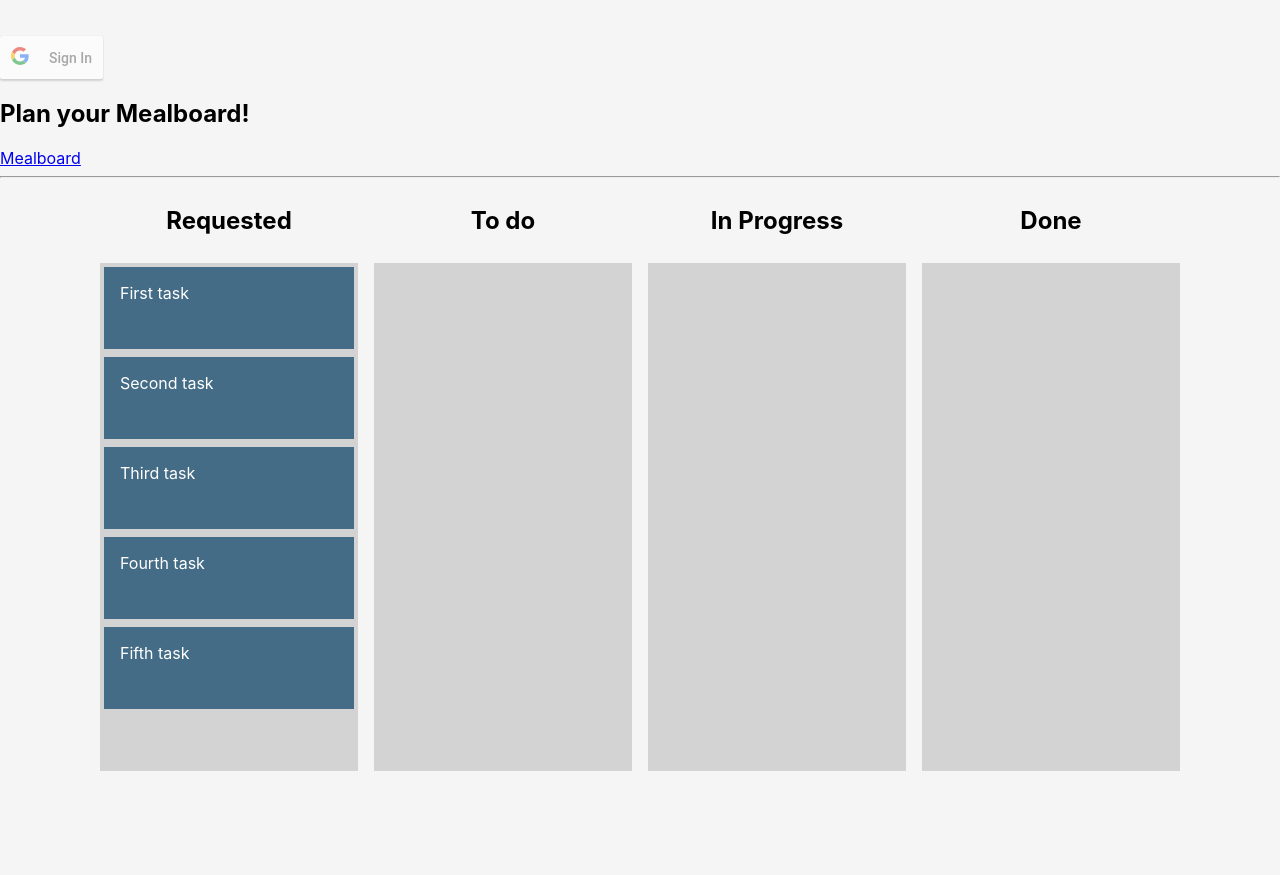
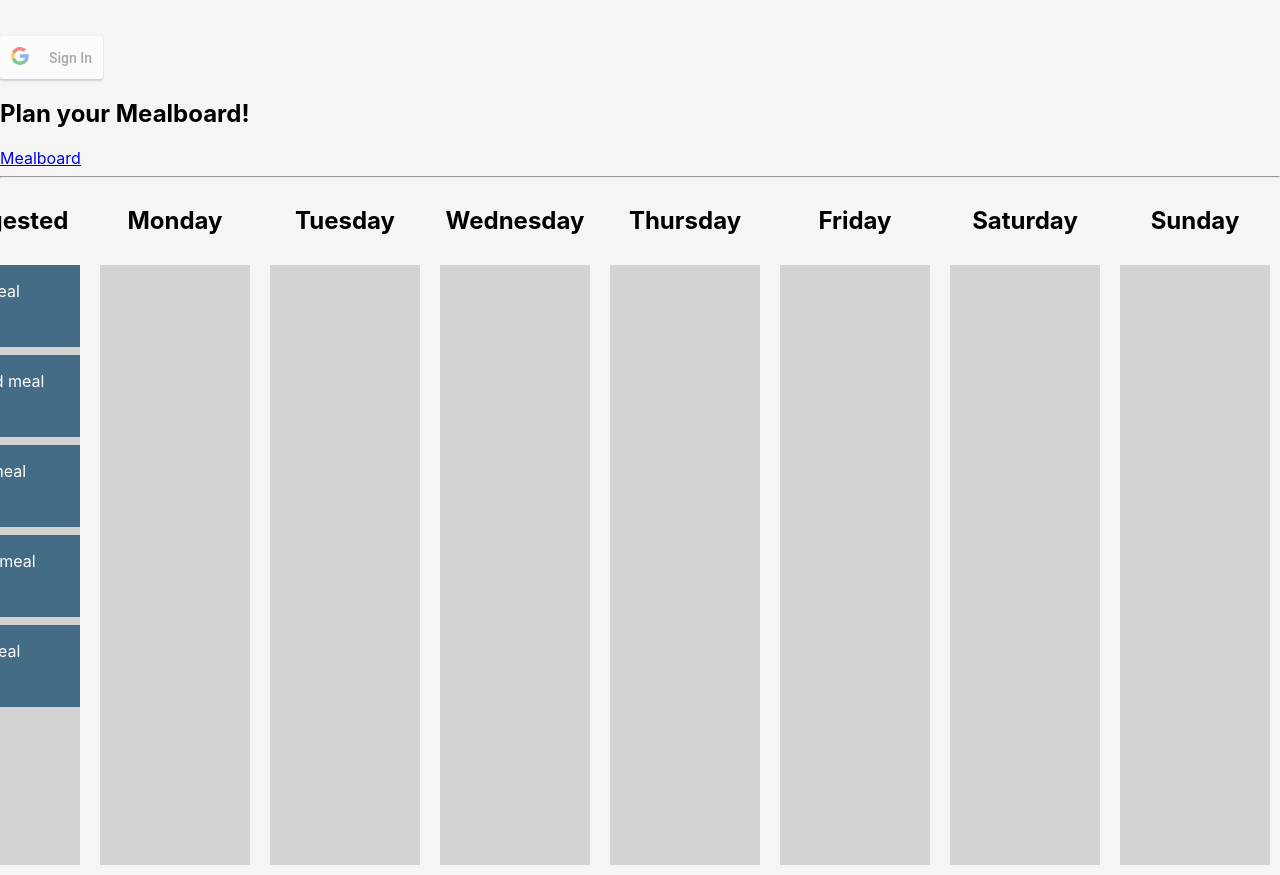
Before and after one commit to rpowers621/meal_app, a React (Create React App) app: page /mealboard in a window 1280 px wide. Before the commit the page ends 800 px from the top, so only its background shows below. Built offline with nearby package versions, Linux system fonts and the light colour scheme.

Commit message:
shifted the meal board to the right

```diff
--- a/src/Mealboard.js
+++ b/src/Mealboard.js
@@ -3,28 +3,44 @@ import { DragDropContext, Draggable, Droppable } from "react-beautiful-dnd";
 import { v4 as uuid } from 'uuid';
 
 const itemsFromBackend = [
-  { id: uuid(), content: "First task" },
-  { id: uuid(), content: "Second task" },
-  { id: uuid(), content: "Third task" },
-  { id: uuid(), content: "Fourth task" },
-  { id: uuid(), content: "Fifth task" }
+  { id: uuid(), content: "First meal" },
+  { id: uuid(), content: "Second meal" },
+  { id: uuid(), content: "Third meal" },
+  { id: uuid(), content: "Fourth meal" },
+  { id: uuid(), content: "Fifth meal" }
 ];
 
 const columnsFromBackend = {
   [uuid()]: {
-    name: "Requested",
+    name: "Suggested",
     items: itemsFromBackend
   },
   [uuid()]: {
-    name: "To do",
+    name: "Monday",
     items: []
   },
   [uuid()]: {
-    name: "In Progress",
+    name: "Tuesday",
     items: []
   },
   [uuid()]: {
-    name: "Done",
+    name: "Wednesday",
+    items: []
+  },
+  [uuid()]: {
+    name: "Thursday",
+    items: []
+  },
+  [uuid()]: {
+    name: "Friday",
+    items: []
+  },
+  [uuid()]: {
+    name: "Saturday",
+    items: []
+  },
+  [uuid()]: {
+    name: "Sunday",
     items: []
   }
 };
@@ -66,10 +82,10 @@ const onDragEnd = (result, columns, setColumns) => {
   }
 };
 
-function App() {
+function Mealboard() {
   const [columns, setColumns] = useState(columnsFromBackend);
   return (
-    <div style={{ display: "flex", justifyContent: "center", height: "100%" }}>
+    <div style={{ display: "flex", justifyContent: "right", height: "100%" }}>
       <DragDropContext
         onDragEnd={result => onDragEnd(result, columns, setColumns)}
       >
@@ -84,7 +100,7 @@ function App() {
               key={columnId}
             >
               <h2>{column.name}</h2>
-              <div style={{ margin: 8 }}>
+              <div style={{ margin: 10 }}>
                 <Droppable droppableId={columnId} key={columnId}>
                   {(provided, snapshot) => {
                     return (
@@ -95,9 +111,9 @@ function App() {
                           background: snapshot.isDraggingOver
                             ? "lightblue"
                             : "lightgrey",
-                          padding: 4,
-                          width: 250,
-                          minHeight: 500
+                          padding: 0,
+                          width: 150,
+                          minHeight: 600
                         }}
                       >
                         {column.items.map((item, index) => {
@@ -146,4 +162,4 @@ function App() {
   );
 }
 
-export default App;
+export default Mealboard;
```
Also changed, not shown: 11 other files (tests, documents, lock files or other folders).
